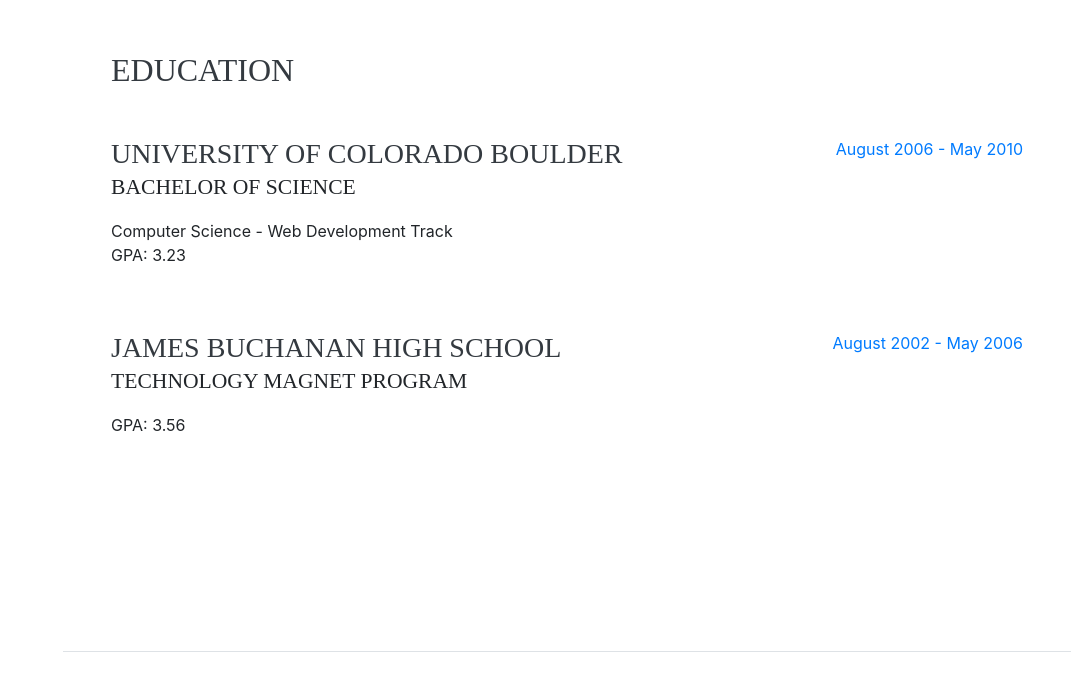
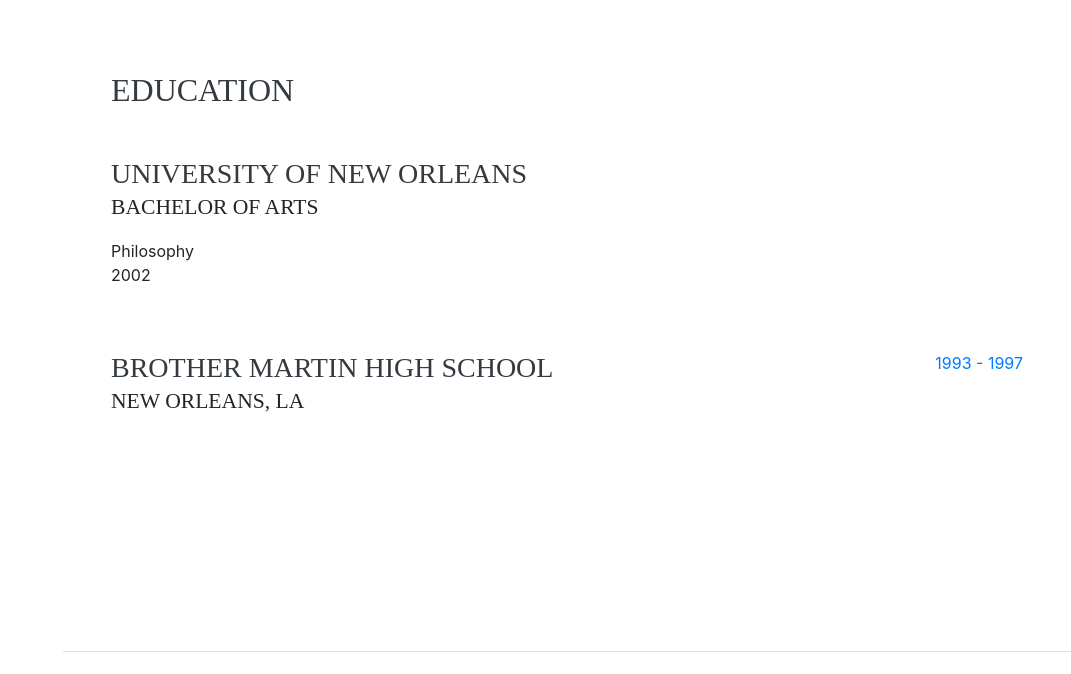
Before and after one commit to nickassembly/vue-resume, a Vue app: page / in a window 1280 px wide. Shown: the part 2123-2797 px from the top of the page, without its empty margins (209-1280 px from the left). Built offline with nearby package versions, Linux system fonts and the light colour scheme; a web font is replaced by a local one.

Commit message:
added data

```diff
--- a/src/App.vue
+++ b/src/App.vue
@@ -119,24 +119,21 @@
 
           <div class="resume-item d-flex flex-column flex-md-row mb-5">
             <div class="resume-content mr-auto">
-              <h3 class="mb-0">University of Colorado Boulder</h3>
-              <div class="subheading mb-3">Bachelor of Science</div>
-              <div>Computer Science - Web Development Track</div>
-              <p>GPA: 3.23</p>
+              <h3 class="mb-0">University of New Orleans</h3>
+              <div class="subheading mb-3">Bachelor of Arts</div>
+              <div>Philosophy</div>
+              <p>2002</p>
             </div>
-            <div class="resume-date text-md-right">
-              <span class="text-primary">August 2006 - May 2010</span>
-            </div>
+            <div class="resume-date text-md-right"></div>
           </div>
 
           <div class="resume-item d-flex flex-column flex-md-row">
             <div class="resume-content mr-auto">
-              <h3 class="mb-0">James Buchanan High School</h3>
-              <div class="subheading mb-3">Technology Magnet Program</div>
-              <p>GPA: 3.56</p>
+              <h3 class="mb-0">Brother Martin High School</h3>
+              <div class="subheading mb-3">New Orleans, LA</div>
             </div>
             <div class="resume-date text-md-right">
-              <span class="text-primary">August 2002 - May 2006</span>
+              <span class="text-primary">1993 - 1997</span>
             </div>
           </div>
         </div>
@@ -148,6 +145,7 @@
 
           <div class="subheading mb-3">Programming Languages &amp; Tools</div>
           <ul class="list-inline list-icons">
+            <!--TODO Add icons for C#, .Net etc -->
             <li class="list-inline-item">
               <i class="devicons devicons-html5"></i>
             </li>
@@ -163,21 +161,14 @@
             <li class="list-inline-item">
               <i class="devicons devicons-sass"></i>
             </li>
-            <li class="list-inline-item">
-              <i class="devicons devicons-less"></i>
-            </li>
+
             <li class="list-inline-item">
               <i class="devicons devicons-bootstrap"></i>
             </li>
             <li class="list-inline-item">
               <i class="devicons devicons-wordpress"></i>
             </li>
-            <li class="list-inline-item">
-              <i class="devicons devicons-grunt"></i>
-            </li>
-            <li class="list-inline-item">
-              <i class="devicons devicons-gulp"></i>
-            </li>
+
             <li class="list-inline-item">
               <i class="devicons devicons-npm"></i>
             </li>
@@ -188,10 +179,6 @@
             <li>
               <i class="fa-li fa fa-check"></i>
               Mobile-First, Responsive Design
-            </li>
-            <li>
-              <i class="fa-li fa fa-check"></i>
-              Cross Browser Testing &amp; Debugging
             </li>
             <li>
               <i class="fa-li fa fa-check"></i>
@@ -208,57 +195,8 @@
       <section class="resume-section p-3 p-lg-5 d-flex flex-column" id="interests">
         <div class="my-auto">
           <h2 class="mb-5">Interests</h2>
-          <p>Apart from being a web developer, I enjoy most of my time being outdoors. In the winter, I am an avid skiier and novice ice climber. During the warmer months here in Colorado, I enjoy mountain biking, free climbing, and kayaking.</p>
-          <p
-            class="mb-0"
-          >When forced indoors, I follow a number of sci-fi and fantasy genre movies and television shows, I am an aspiring chef, and I spend a large amount of my free time exploring the latest technolgy advancements in the front-end web development world.</p>
-        </div>
-      </section>
-
-      <section class="resume-section p-3 p-lg-5 d-flex flex-column" id="awards">
-        <div class="my-auto">
-          <h2 class="mb-5">Awards &amp; Certifications</h2>
-          <ul class="fa-ul mb-0">
-            <li>
-              <i class="fa-li fa fa-trophy text-warning"></i>
-              Google Analytics Certified Developer
-            </li>
-            <li>
-              <i class="fa-li fa fa-trophy text-warning"></i>
-              Mobile Web Specialist - Google Certification
-            </li>
-            <li>
-              <i class="fa-li fa fa-trophy text-warning"></i>
-              1
-              <sup>st</sup>
-              Place - University of Colorado Boulder - Emerging Tech Competition 2009
-            </li>
-            <li>
-              <i class="fa-li fa fa-trophy text-warning"></i>
-              1
-              <sup>st</sup>
-              Place - University of Colorado Boulder - Adobe Creative Jam 2008 (UI Design Category)
-            </li>
-            <li>
-              <i class="fa-li fa fa-trophy text-warning"></i>
-              2
-              <sup>nd</sup>
-              Place - University of Colorado Boulder - Emerging Tech Competition 2008
-            </li>
-            <li></li>
-            <li>
-              <i class="fa-li fa fa-trophy text-warning"></i>
-              1
-              <sup>st</sup>
-              Place - James Buchanan High School - Hackathon 2006
-            </li>
-            <li>
-              <i class="fa-li fa fa-trophy text-warning"></i>
-              3
-              <sup>rd</sup>
-              Place - James Buchanan High School - Hackathon 2005
-            </li>
-          </ul>
+          <p>I enjoy exercise and the outdoors, as well as pc strategy games in my spare time.</p>
+          <p class="mb-0"></p>
         </div>
       </section>
     </div>
```
